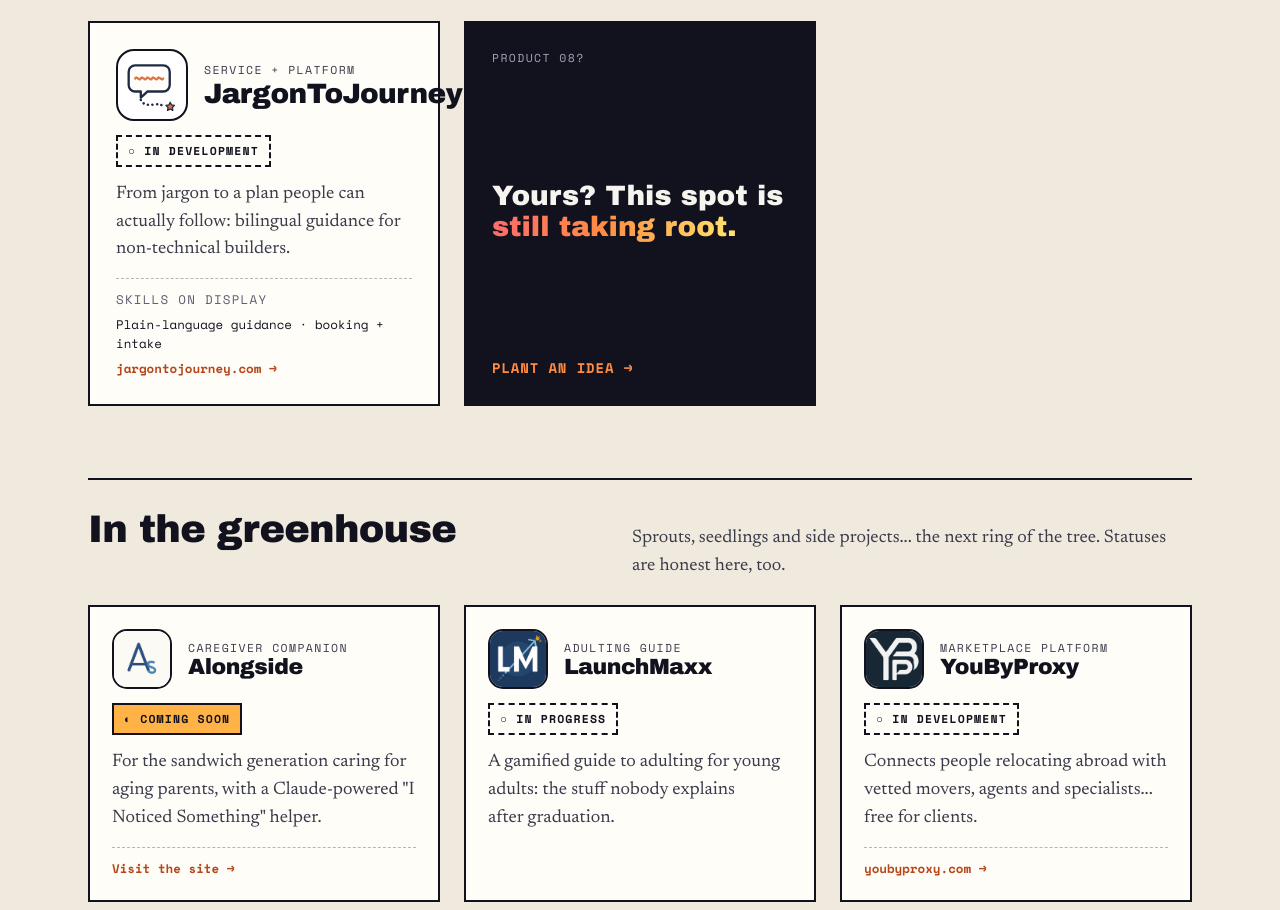
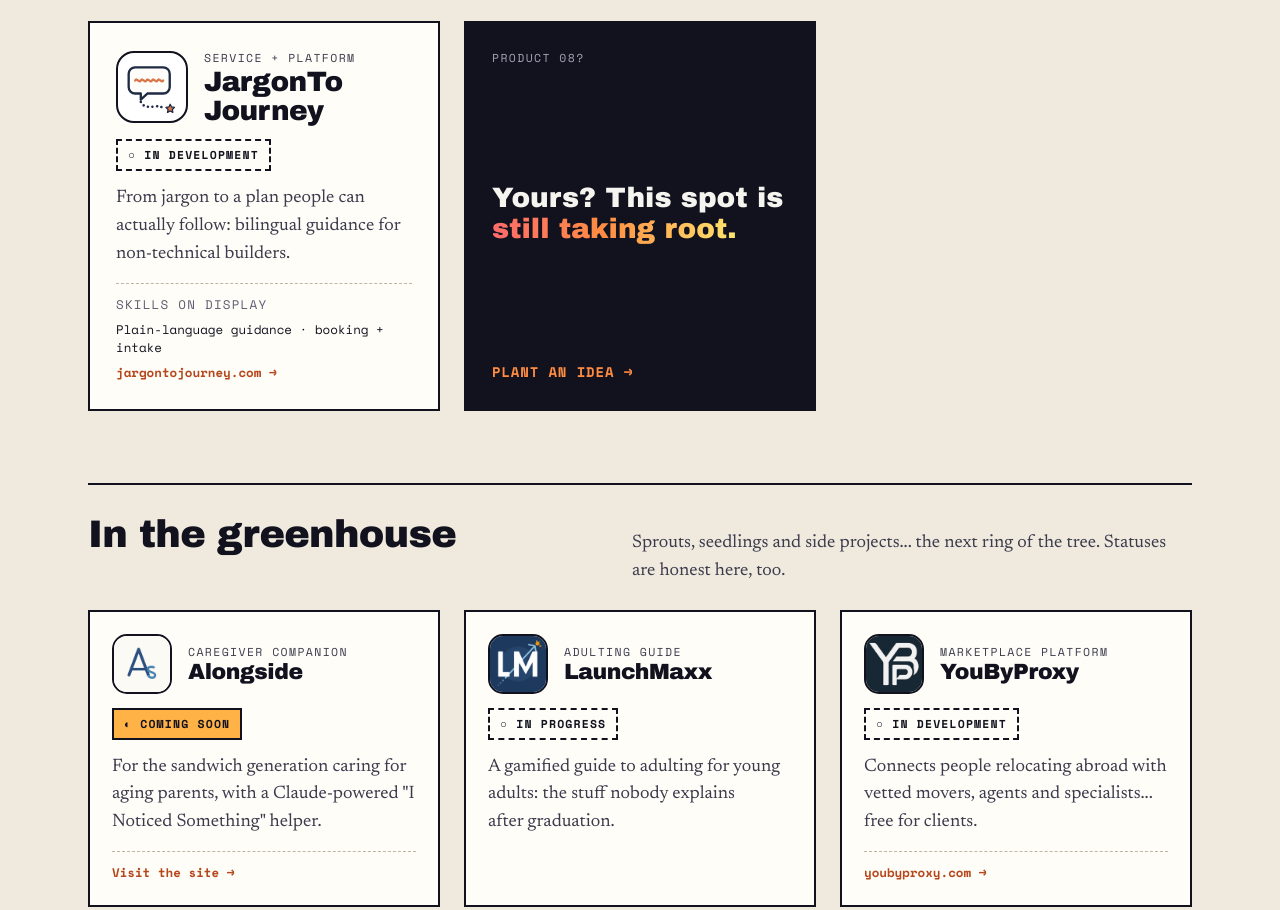
Before and after one commit to maribella83/circleroottech.github.io, a plain HTML site: page index.html in a window 1280 px wide. Shown: the part 5521-6431 px from the top of the page. Drawn offline with nearby package versions, Linux system fonts and the light colour scheme.

Commit message:
Fix JargonToJourney title wrapping

```diff
--- a/index.html
+++ b/index.html
@@ -152,7 +152,8 @@ p{margin:0;text-wrap:pretty}
 .prod-top{display:flex;gap:16px;align-items:center}
 .logo{width:72px;height:72px;flex:none;border-radius:18px;border:2px solid var(--ink);object-fit:cover;background:#fff}
 .logo-txt{display:flex;align-items:center;justify-content:center;font-family:var(--display);font-size:24px;background:var(--sand)}
-.prod h3{font-size:28px;line-height:1.05}
+.prod-top > div{min-width:0}
+.prod h3{font-size:28px;line-height:1.05;overflow-wrap:break-word}
 .cat{font-family:var(--mono);font-size:11.5px;letter-spacing:.12em;color:var(--muted);text-transform:uppercase}
 .status{align-self:flex-start;font-family:var(--mono);font-size:11.5px;font-weight:700;letter-spacing:.1em;padding:5px 10px;border:2px solid var(--ink);text-transform:uppercase}
 .s-live{background:var(--sun);color:var(--ink)}
@@ -457,7 +458,7 @@ footer .wrap{display:flex;flex-wrap:wrap;gap:12px 32px;justify-content:space-bet
         <div class="foot"><span>SKILLS ON DISPLAY</span><span>App + web · service design</span><a href="https://brimfulpractice.com">brimfulpractice.com →</a></div>
       </article>
       <article class="prod">
-        <div class="prod-top"><img class="logo" src="logo-jargontojourney.svg" alt="JargonToJourney logo" width="72" height="72" style="padding:6px"><div><p class="cat">Service + platform</p><h3>JargonToJourney</h3></div></div>
+        <div class="prod-top"><img class="logo" src="logo-jargontojourney.svg" alt="JargonToJourney logo" width="72" height="72" style="padding:6px"><div><p class="cat">Service + platform</p><h3>JargonTo<wbr>Journey</h3></div></div>
         <span class="status s-dev">○ In development</span>
         <p>From jargon to a plan people can actually follow: bilingual guidance for non-technical builders.</p>
         <div class="foot"><span>SKILLS ON DISPLAY</span><span>Plain-language guidance · booking + intake</span><a href="https://jargontojourney.com">jargontojourney.com →</a></div>
```
